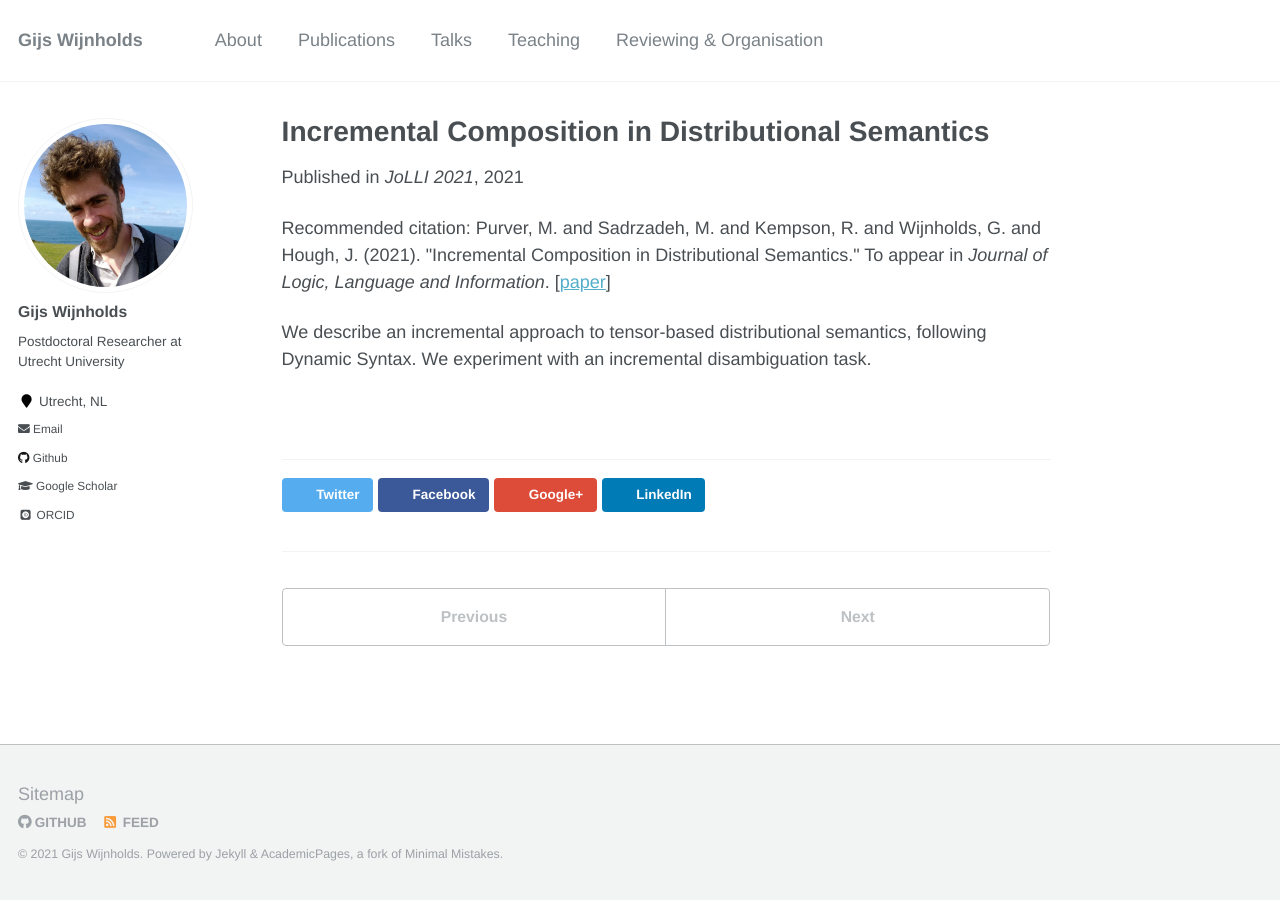
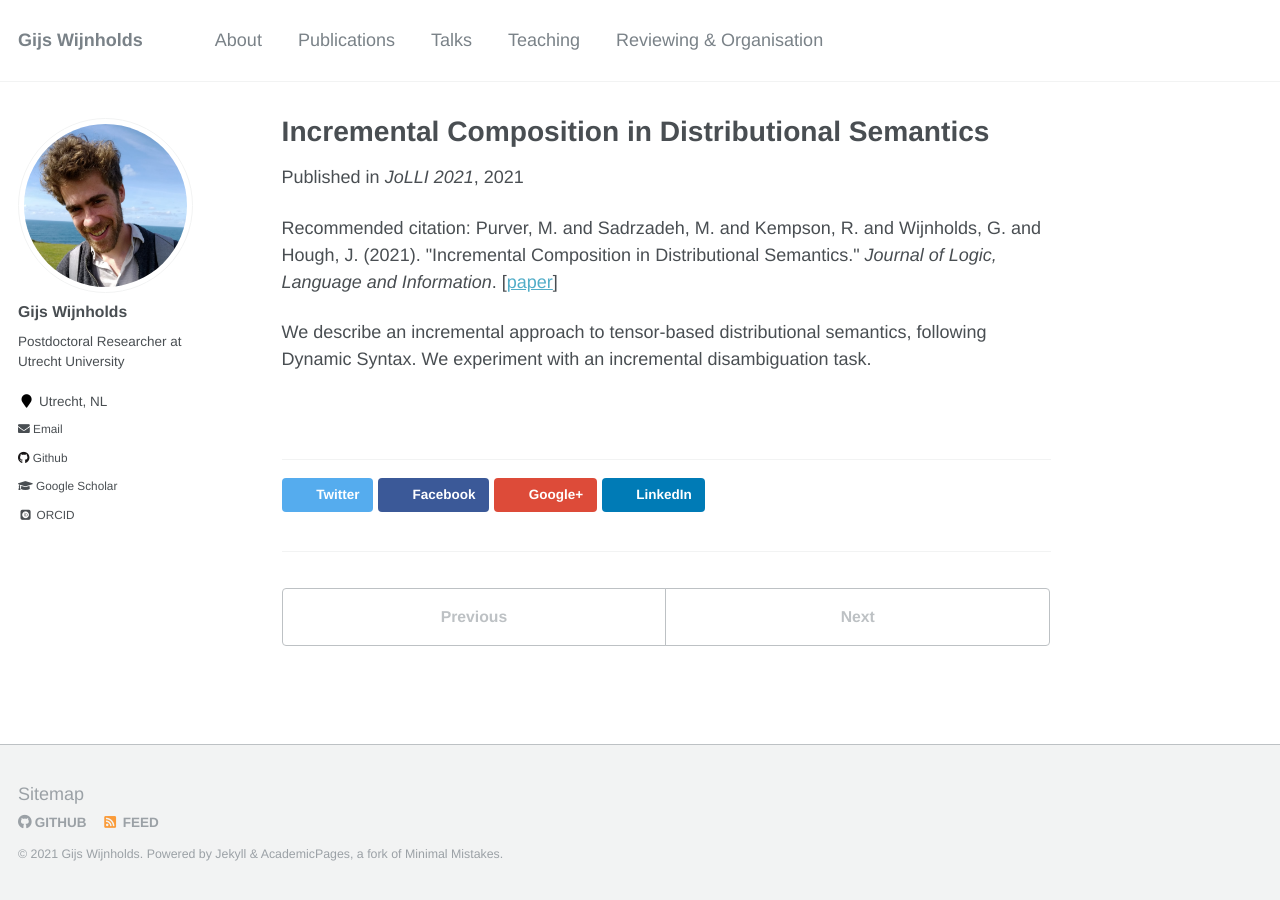
Before and after one commit to gijswijnholds/gijswijnholds.github.io, a Jekyll site: the page built from _publications/2021-01-01-paper-title-number-13.md, in a window 1280 px wide. Built offline with Jekyll 4.4.1, drawn with Linux system fonts in a browser that asks for light colours; some web fonts are replaced.

Commit message:
Fix url, add JoLLI link to Incremental Comp

```diff
--- a/_publications/2021-01-01-paper-title-number-13.md
+++ b/_publications/2021-01-01-paper-title-number-13.md
@@ -3,11 +3,11 @@
 collection: publications
 permalink: /publication/2021-01-01-paper-title-number-13
 excerpt: 'We describe an incremental approach to tensor-based distributional semantics, following Dynamic Syntax. We experiment with an incremental disambiguation task.'
-type: preprint
+type: published
 date: 2021-01-01
 year: 2021
 venue: 'JoLLI 2021'
-paperurl: 'http://www.eecs.qmul.ac.uk/~jhough/papers/PurverEtAl20JOLLI.pdf'
-citation: 'Purver, M. and Sadrzadeh, M. and Kempson, R. and Wijnholds, G. and Hough, J. (2021). &quot;Incremental Composition in Distributional Semantics.&quot;  To appear in <i>Journal of Logic, Language and Information</i>.'
+paperurl: 'https://doi.org/10.1007/s10849-021-09337-8'
+citation: 'Purver, M. and Sadrzadeh, M. and Kempson, R. and Wijnholds, G. and Hough, J. (2021). &quot;Incremental Composition in Distributional Semantics.&quot;  <i>Journal of Logic, Language and Information</i>.'
 ---
 We describe an incremental approach to tensor-based distributional semantics, following Dynamic Syntax. We experiment with an incremental disambiguation task.
--- a/markdown_generator/publications.tsv
+++ b/markdown_generator/publications.tsv
@@ -16,7 +16,7 @@
 2020-05-12	published	A toy distributional model for fuzzy generalised quantifiers	Probability and Meaning 2020	We develop a rudimentary experiment with fuzzy generalised quantifiers, following earlier work.	Sadrzadeh, M. and Wijnholds, G. (2020). "A toy distributional model for fuzzy generalised quantifiers."  <i>Proceedings of the Probability and Meaning Conference (PaM)</i>.	paper-title-number-11	https://www.aclweb.org/anthology/2020.pam-1.12.pdf
 2020-07-28	thesis	A Compositional Vector Space Model of Ellipsis and Anaphora	QMUL	The results of a 3-year PhD at QMUL.	Wijnholds, G. (2020). "A Compositional Vector Space Model of Ellipsis and Anaphora."  <i>PhD Dissertation, Queen Mary University of London</i>.	thesis-title-number-3	https://qmro.qmul.ac.uk/xmlui/bitstream/handle/123456789/68505/Wijnholds_G_Final_PhD_090920_Edited.pdf?sequence=3
 2020-11-01	published	Representation Learning for Type-Driven Composition	CoNLL 2020	We implement a tensor-based skipgram architecture to learn verb matrix representations. These outperform previous methods in tensor-based representation learning and approach state of the art deep neural network models on the SICK dataset.	Wijnholds, G., and Sadrzadeh, M. and Clark, S. (2020). "Representation Learning for Type-Driven Composition."  <i>Proceedings of the 24th Conference on Computational Natural Language Learning</i>.	paper-title-number-12	https://www.aclweb.org/anthology/2020.conll-1.24.pdf
-2021-01-01	preprint	Incremental Composition in Distributional Semantics	JoLLI 2021	We describe an incremental approach to tensor-based distributional semantics, following Dynamic Syntax. We experiment with an incremental disambiguation task.	Purver, M. and Sadrzadeh, M. and Kempson, R. and Wijnholds, G. and Hough, J. (2021). "Incremental Composition in Distributional Semantics."  To appear in <i>Journal of Logic, Language and Information</i>.	paper-title-number-13	http://www.eecs.qmul.ac.uk/~jhough/papers/PurverEtAl20JOLLI.pdf
+2021-01-01	published	Incremental Composition in Distributional Semantics	JoLLI 2021	We describe an incremental approach to tensor-based distributional semantics, following Dynamic Syntax. We experiment with an incremental disambiguation task.	Purver, M. and Sadrzadeh, M. and Kempson, R. and Wijnholds, G. and Hough, J. (2021). "Incremental Composition in Distributional Semantics."  <i>Journal of Logic, Language and Information</i>.	paper-title-number-13	https://doi.org/10.1007/s10849-021-09337-8
 2021-01-02	published	Fuzzy Generalised Quantifiers for Natural Language in Categorical Compositional Distributional Semantics	Mathematics, Logic, and Their Philosophies: Essays in Honour of Mohammad Ardeshir, Logic, Epistemology, and the Unity of Science	We develop the mathematics to deal with fuzzy generalized quantifiers in a compositional distributional model of meaning.	Dostal, M. and Sadrzadeh, M. and Wijnholds, G. (2020). "Fuzzy Generalised Quantifiers for Natural Language in Categorical Compositional Distributional Semantics."  <i>Mathematics, Logic, and Their Philosophies: Essays in Honour of Mohammad Ardeshir, Logic, Epistemology, and the Unity of Science</i>.	paper-title-number-14	https://books.google.nl/books?hl=en&lr=&id=cYYbEAAAQBAJ&oi=fnd&pg=PA135&dq=info:2U-2e6HfwZQJ:scholar.google.com&ots=t-Jz96lQA5&sig=tiiz84KVxLNpSlowK81sB1tW8M8
-2021-04-01	published	SICK-NL: A Dataset for Dutch Natural Language Inference	EACL 2021	We provide a semi-automatic translation of the SICK dataset into Dutch, providing the first Dutch Natural Language Inference task. Experiments suggest that the Dutch task is harder, and that state of the art language models do not fully capture syntactic invariance.	Wijnholds, G. and Moortgat, M. (2021). "SICK-NL: A Dataset for Dutch Natural Language Inference."  <i>Proceedings of the 16th Conference of the European Chapter of the Association for Computational Linguistics</i>.	paper-title-number-15	https://books.google.nl/books?hl=en&lr=&id=cYYbEAAAQBAJ&oi=fnd&pg=PA135&dq=info:2U-2e6HfwZQJ:scholar.google.com&ots=t-Jz96lQA5&sig=tiiz84KVxLNpSlowK81sB1tW8M8
+2021-04-01	published	SICK-NL: A Dataset for Dutch Natural Language Inference	EACL 2021	We provide a semi-automatic translation of the SICK dataset into Dutch, providing the first Dutch Natural Language Inference task. Experiments suggest that the Dutch task is harder, and that state of the art language models do not fully capture syntactic invariance.	Wijnholds, G. and Moortgat, M. (2021). "SICK-NL: A Dataset for Dutch Natural Language Inference."  <i>Proceedings of the 16th Conference of the European Chapter of the Association for Computational Linguistics</i>.	paper-title-number-15	https://aclanthology.org/2021.eacl-main.126/
 2021-04-21	preprint	Improving BERT Pretraining with Syntactic Supervision	ArXiV	We train a BERT model from scratch for Dutch, while incorporating a supertagging objective to induce a syntactic bias. Initial experiments hint at improved or equal performance on a number of tasks, despite pretraining on a small amount of data.	Tziafas, G. and Kogkalidis, K. and Wijnholds, G. and Moortgat, M. (2021). "Improving BERT Pretraining with Syntactic Supervision."  <i>ArXiV preprint</i>.	paper-title-number-16	https://arxiv.org/pdf/2104.10516.pdf
```
Also changed, not shown: _publications/2021-04-01-paper-title-number-15.md (+1 -1 lines).
